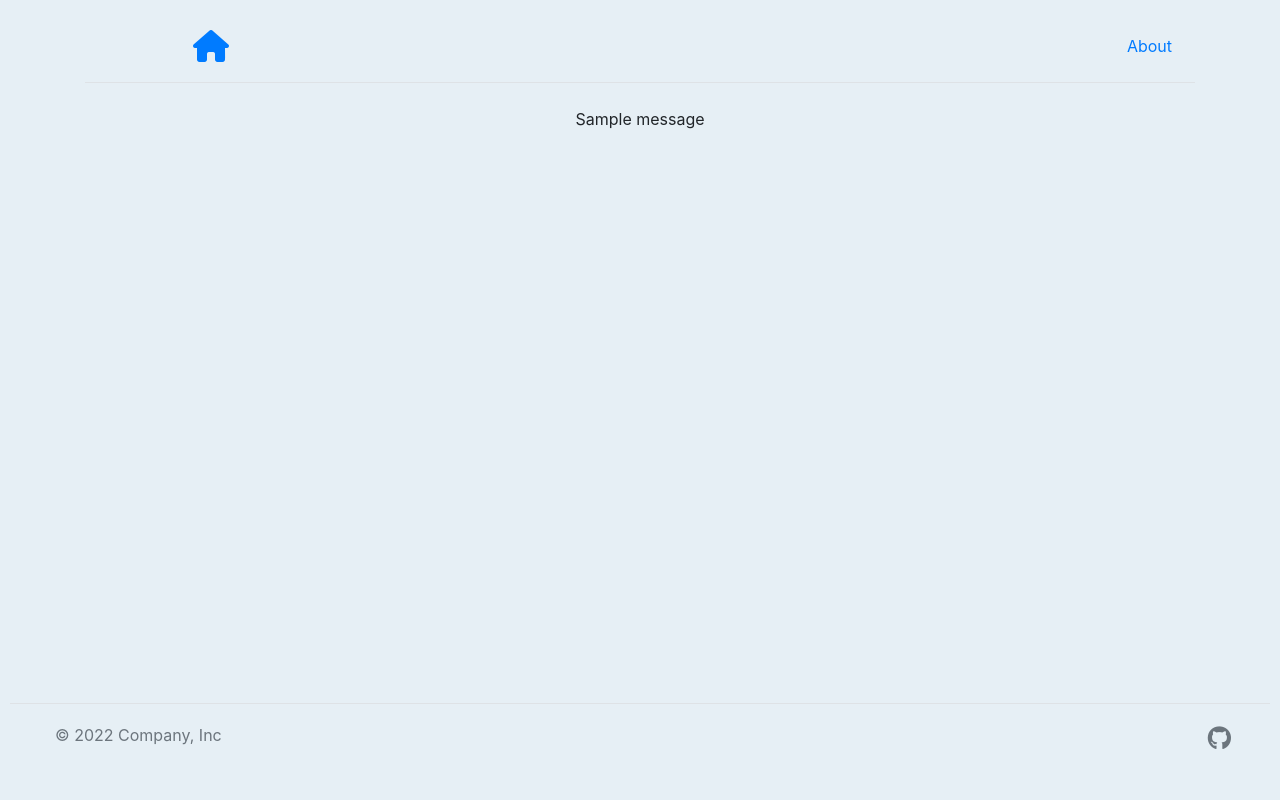
After one commit to emaddar/Airbnb, a Django app: template dashbord/templates/base.html in a window 1280 px wide. The commit adds this page. Run offline with Django 4.2, Linux system fonts and the light colour scheme; the template is opened without the code that fills it, so the values that code supplies are empty; tables that the repository leaves empty hold one stand-in row (values such as "Sample post"); one stand-in notice (Sample message) is shown; some libraries are stand-ins or nearby versions.

Commit message:
add header and footer

```diff
--- a/dashbord/dashbord/settings.py
+++ b/dashbord/dashbord/settings.py
@@ -55,7 +55,7 @@ ROOT_URLCONF = 'dashbord.urls'
 TEMPLATES = [
     {
         'BACKEND': 'django.template.backends.django.DjangoTemplates',
-        'DIRS': [],
+        'DIRS': [ BASE_DIR / 'templates' ],
         'APP_DIRS': True,
         'OPTIONS': {
             'context_processors': [
--- /dev/null
+++ b/dashbord/templates/base.html
@@ -0,0 +1,85 @@
+{% load static %}
+<!DOCTYPE html>
+<html lang="en" dir="ltr">
+
+<head>
+  <meta charset="utf-8">
+  <title>Result</title>
+
+  <script src="https://kit.fontawesome.com/8f51521eb7.js" crossorigin="anonymous"></script>
+  <script src="https://cdn.jsdelivr.net/npm/chart.js@3.9.1/dist/chart.min.js"></script>
+
+  <link rel="stylesheet" href="https://maxcdn.bootstrapcdn.com/bootstrap/4.0.0/css/bootstrap.min.css"
+    integrity="sha384-Gn5384xqQ1aoWXA+058RXPxPg6fy4IWvTNh0E263XmFcJlSAwiGgFAW/dAiS6JXm" crossorigin="anonymous">
+
+<style>
+  .center {
+    text-align : center;
+    margin-top: auto;
+    margin-left: auto;
+    margin-right: auto;
+    background-color: rgb(230, 239, 245);
+    padding: 10px;
+  }
+  .CharBox{
+    text-align : center;
+    width: 480px;
+    height: 460px;
+  }
+  .special-card {
+    {% comment %} /* create a custom class so you
+       do not run into specificity issues
+       against bootstraps styles
+       which tends to work better than using !important
+       (future you will thank you later)*/ {% endcomment %}
+
+      {% comment %} background-color: rgba(245, 245, 245, 1); {% endcomment %}
+      {% comment %} opacity: .4; {% endcomment %}
+      text-align : left;
+      color : rgb(29, 161, 242);
+    }
+  body{
+    min-height : 100vh;
+    display: flex;
+    flex-direction: column;
+  }
+  main{
+    flex-grow: 2;
+  }
+
+
+  </style>
+</head>
+
+
+
+
+
+
+<body class="center">
+
+    {% include 'includes/header.html' %}
+    <main>
+
+
+
+            <div class="container">
+                    {% if messages %}
+                      {% for message in messages %}
+                          {{message}}
+                      {% endfor %}
+                    {% endif %}
+
+
+                  {% block content %}
+                  {% endblock %}
+          </div>
+
+    </main
+
+{% include 'includes/footer.html' %}
+<!-- JavaScript Bundle with Popper -->
+<script src="https://cdn.jsdelivr.net/npm/bootstrap@5.2.2/dist/js/bootstrap.bundle.min.js" integrity="sha384-OERcA2EqjJCMA+/3y+gxIOqMEjwtxJY7qPCqsdltbNJuaOe923+mo//f6V8Qbsw3" crossorigin="anonymous"></script>
+</body>
+
+</html>
--- /dev/null
+++ b/dashbord/templates/includes/footer.html
@@ -0,0 +1,16 @@
+<div class="container">
+    <footer class="d-flex flex-wrap justify-content-between align-items-center py-3 my-4 border-top">
+      <div class="col-md-4 d-flex align-items-center">
+        <a href="/" class="mb-3 me-2 mb-md-0 text-muted text-decoration-none lh-1">
+          <svg class="bi" width="30" height="24"><use xlink:href="#bootstrap"></use></svg>
+        </a>
+        <span class="mb-3 mb-md-0 text-muted">© 2022 Company, Inc</span>
+      </div>
+
+      <ul class="nav col-md-4 justify-content-end list-unstyled d-flex">
+        <li class="ms-3"><a class="text-muted" href="https://github.com/emaddar/Airbnb"><svg class="bi" width="24" height="24"><i class="fa-brands fa-github fa-xl"></i></svg></a></li>
+        {% comment %} <li class="ms-3"><a class="text-muted" href="https://www.linkedin.com/in/e-darwich/"><svg class="bi" width="24" height="24"><i class="fa-brands fa-linkedin fa-xl"></i></svg></a></li> {% endcomment %}
+        <li class="ms-3"><a class="text-muted" href="#"><svg class="bi" width="24" height="24"><use xlink:href="#facebook"></use></svg></a></li>
+      </ul>
+    </footer>
+  </div>
--- /dev/null
+++ b/dashbord/templates/includes/header.html
@@ -0,0 +1,15 @@
+
+
+<div class="container">
+    <header class="d-flex flex-wrap align-items-center justify-content-center justify-content-md-between py-3 mb-4 border-bottom">
+      <a href="/" class="nav-link px-2 link-secondary">
+        <svg class="bi me-2" width="100" height="10" role="img" aria-label="Bootstrap"><i class="fa-sharp fa-solid fa-house fa-2xl"></i></svg>
+      </a>
+
+      <ul class="nav col-12 col-md-auto mb-2 justify-content-center mb-md-0">
+        <li><a href="{" class="nav-link px-2 link-dark">About</a></li>
+      </ul>
+
+      </div>
+    </header>
+  </div>
```
Also changed, not shown: dashbord/base/templates/index.html (+6 -1 lines).
